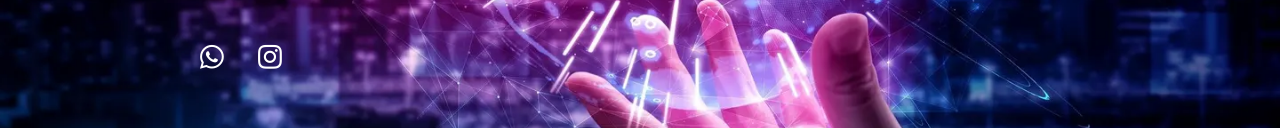
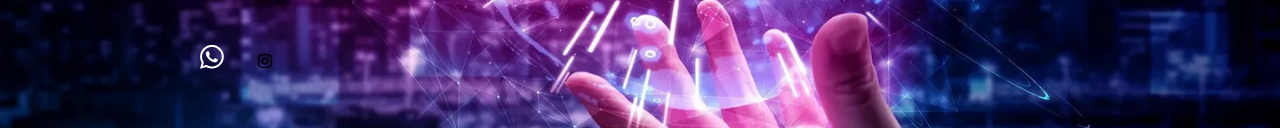
Before and after one commit to userlebanis/ahmadweb.io, a plain HTML site: page index.html in a window 1280 px wide. Shown: the part 509-637 px from the top of the page. Drawn offline with Linux system fonts and the light colour scheme.

Commit message:
Update index.html

```diff
--- a/index.html
+++ b/index.html
@@ -27,7 +27,8 @@
             <a href="#projects" class="main-btn">View my work</a>
             <div class="social-icons">
                 <a href="#"><i class="fab fa-whatsapp"></i></a>
-                <a href="https://instagram.com/ahmadissa.7"><i class="fab fa-instagram"></i></a>
+                <i class="fab fa-instagram"></i>
+                <a href="https://instagram.com/ahmadissa.7"></a>
             </div>
         </div>
     </section>
```
